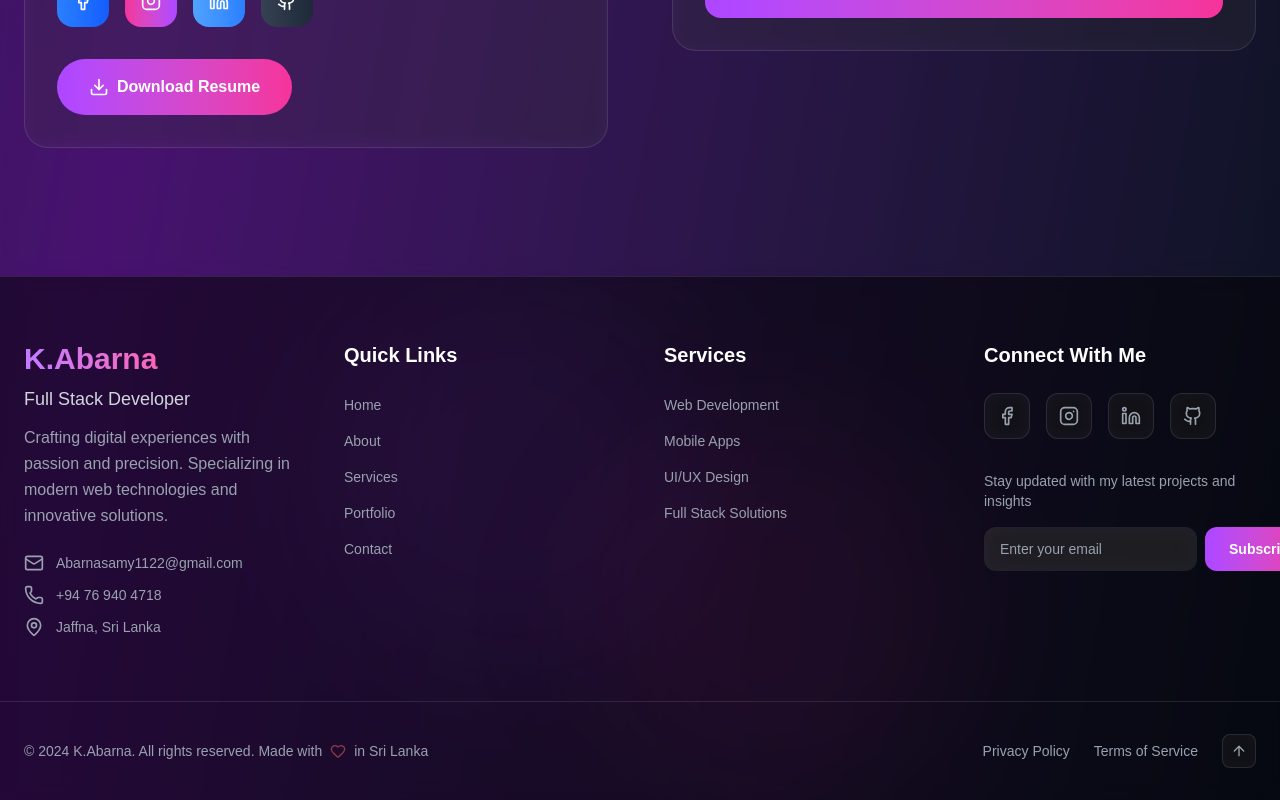
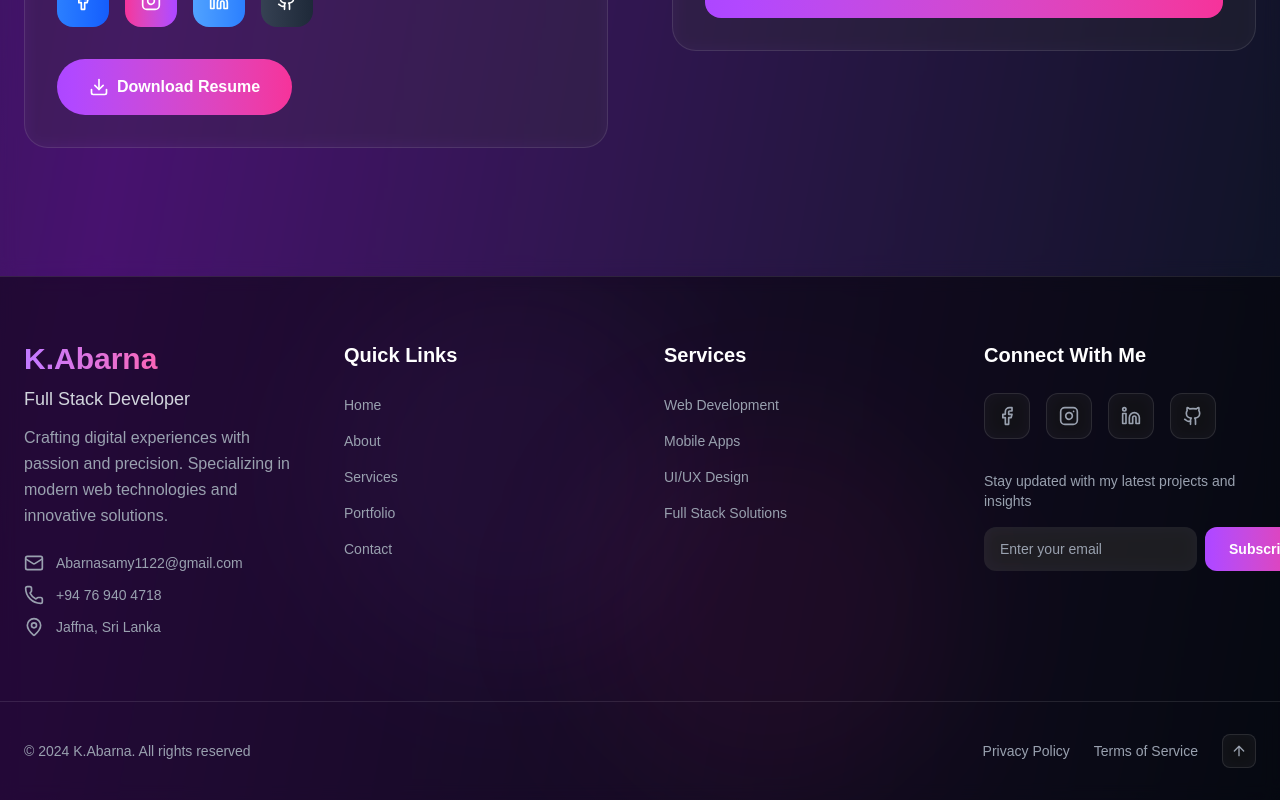
Before and after one commit to AbarnaKumarasamy1122/Portfolio, a Next.js app in the folder portfolio/: page / in a window 1280 px wide. Shown: the part 6375-7175 px from the top of the page. Built offline with nearby package versions, Linux system fonts and the light colour scheme.

Commit message:
Changes in Footer

```diff
--- a/portfolio/components/footer.tsx
+++ b/portfolio/components/footer.tsx
@@ -213,9 +213,7 @@ export default function Footer() {
           <div className="container mx-auto px-6">
             <div className="flex flex-col md:flex-row justify-between items-center space-y-4 md:space-y-0">
               <div className="flex items-center space-x-2">
-                <p className={`${themeClasses.textMuted} text-sm`}>© 2024 K.Abarna. All rights reserved. Made with</p>
-                <Heart className="w-4 h-4 text-red-400 animate-pulse" />
-                <p className={`${themeClasses.textMuted} text-sm`}>in Sri Lanka</p>
+                <p className={`${themeClasses.textMuted} text-sm`}>© 2024 K.Abarna. All rights reserved</p>
               </div>
 
               <div className="flex items-center space-x-6">
```
